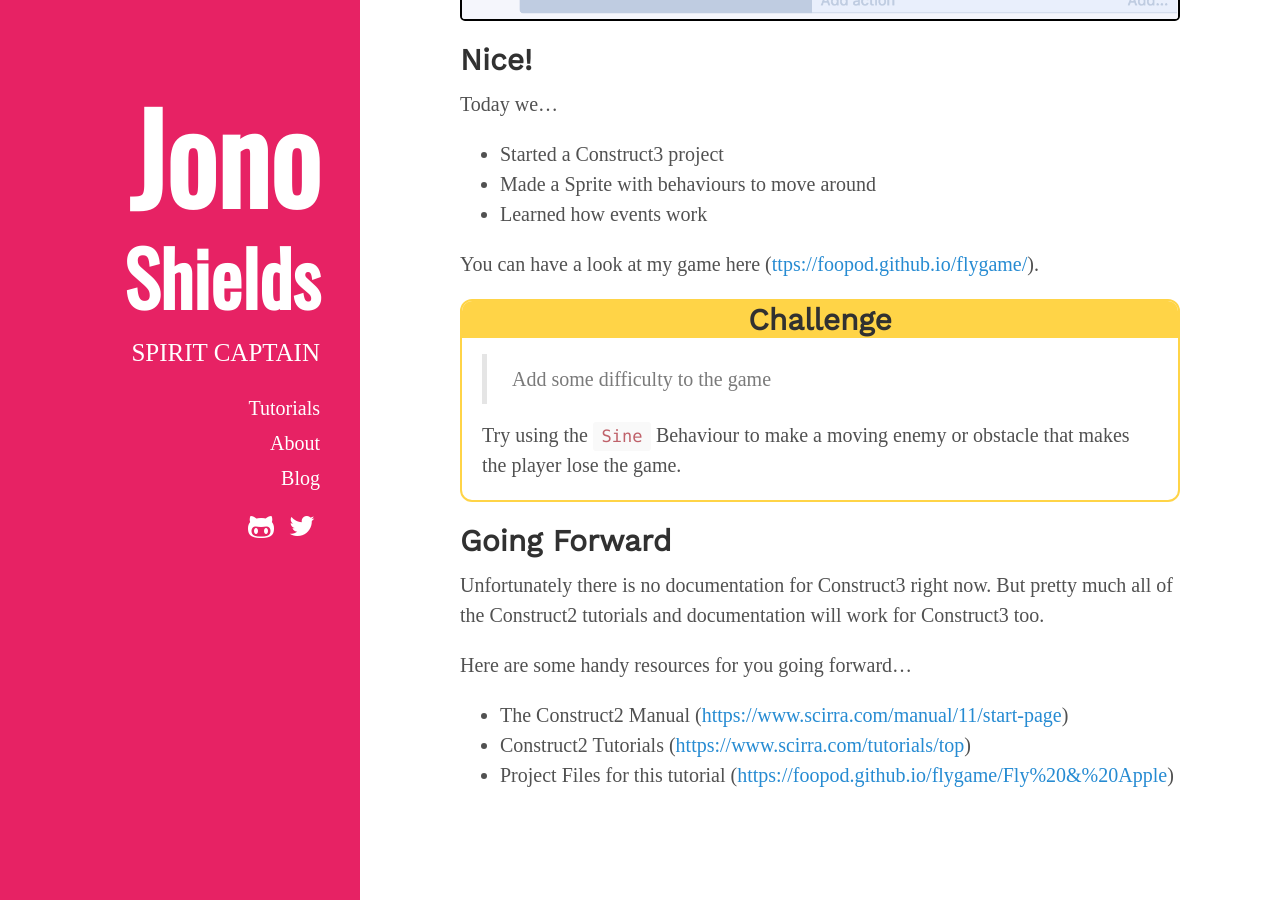
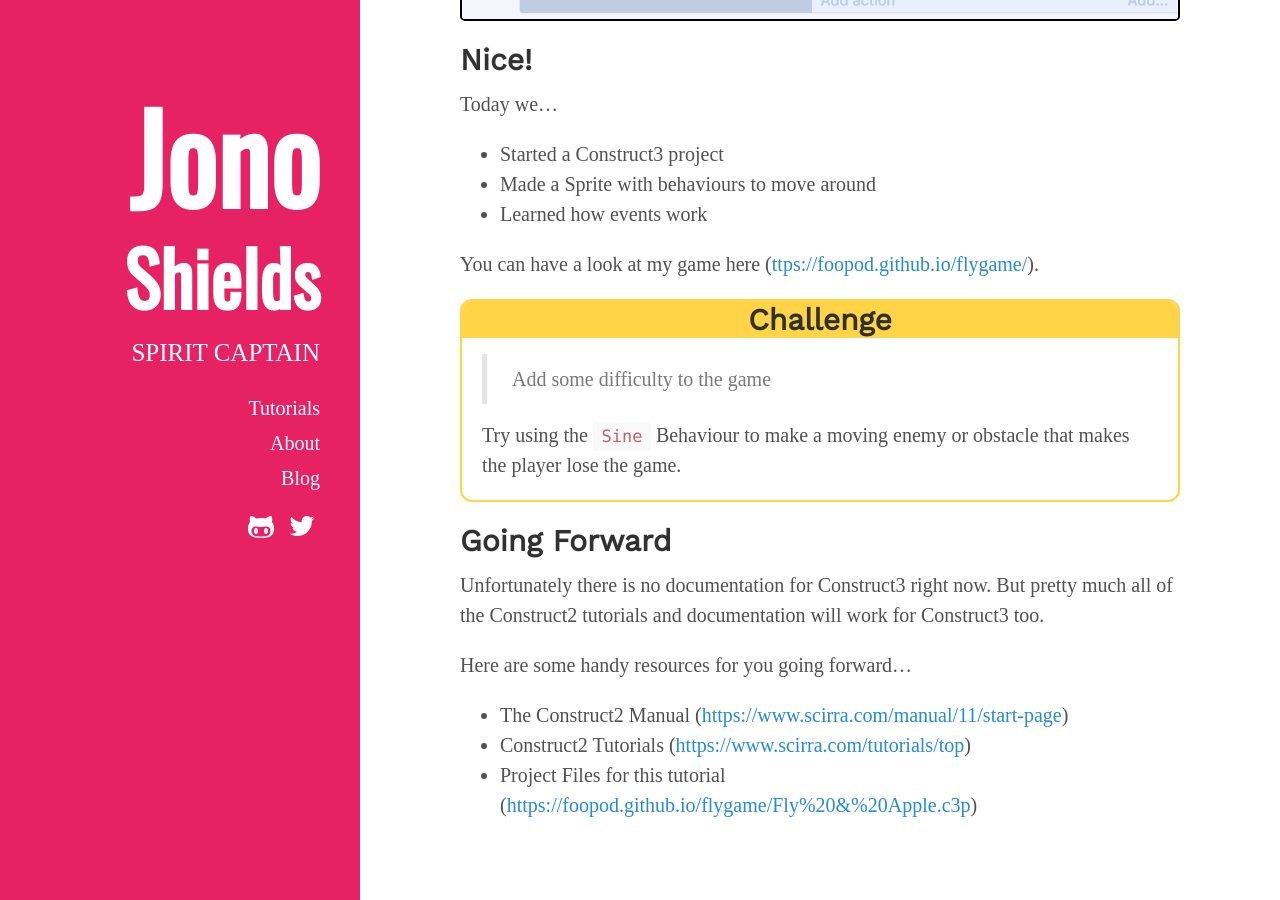
Before and after one commit to foopod/blog-2.0, a Jekyll site: the page built from _tutorials/construct-3.md, in a window 1280 px wide and 900 px high, scrolled down 12760 px. Built offline with Jekyll 4.4.1, drawn with Linux system fonts in a browser that asks for light colours; nearby versions of some CDN libraries; some web fonts are replaced; comment, search, counter and statistics services are not loaded; some of the changed lines change nothing that is shown.

Commit message:
Update construct-3.md

```diff
--- a/_tutorials/construct-3.md
+++ b/_tutorials/construct-3.md
@@ -210,4 +210,4 @@
 Here are some handy resources for you going forward...
 + The Construct2 Manual (<a href="https://www.scirra.com/manual/11/start-page" target="_blank">https://www.scirra.com/manual/11/start-page</a>)
 + Construct2 Tutorials (<a href="https://www.scirra.com/tutorials/top" target="_blank">https://www.scirra.com/tutorials/top</a>)
-+ Project Files for this tutorial (<a href="https://foopod.github.io/flygame/Fly%20&%20Apple" target="_blank">https://foopod.github.io/flygame/Fly%20&%20Apple</a>)
++ Project Files for this tutorial (<a href="https://foopod.github.io/flygame/Fly%20&%20Apple.c3p" target="_blank">https://foopod.github.io/flygame/Fly%20&%20Apple.c3p</a>)
```
